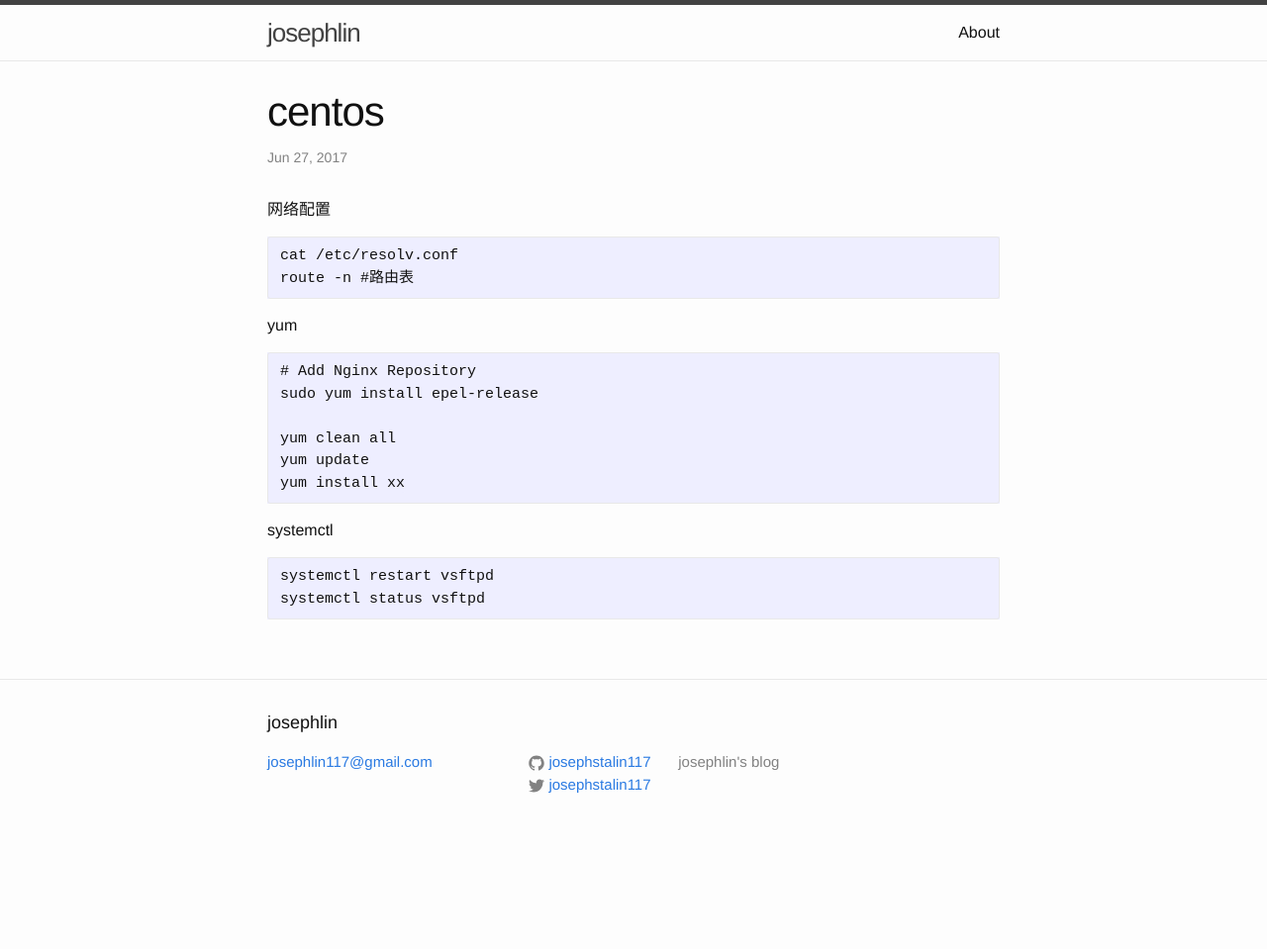
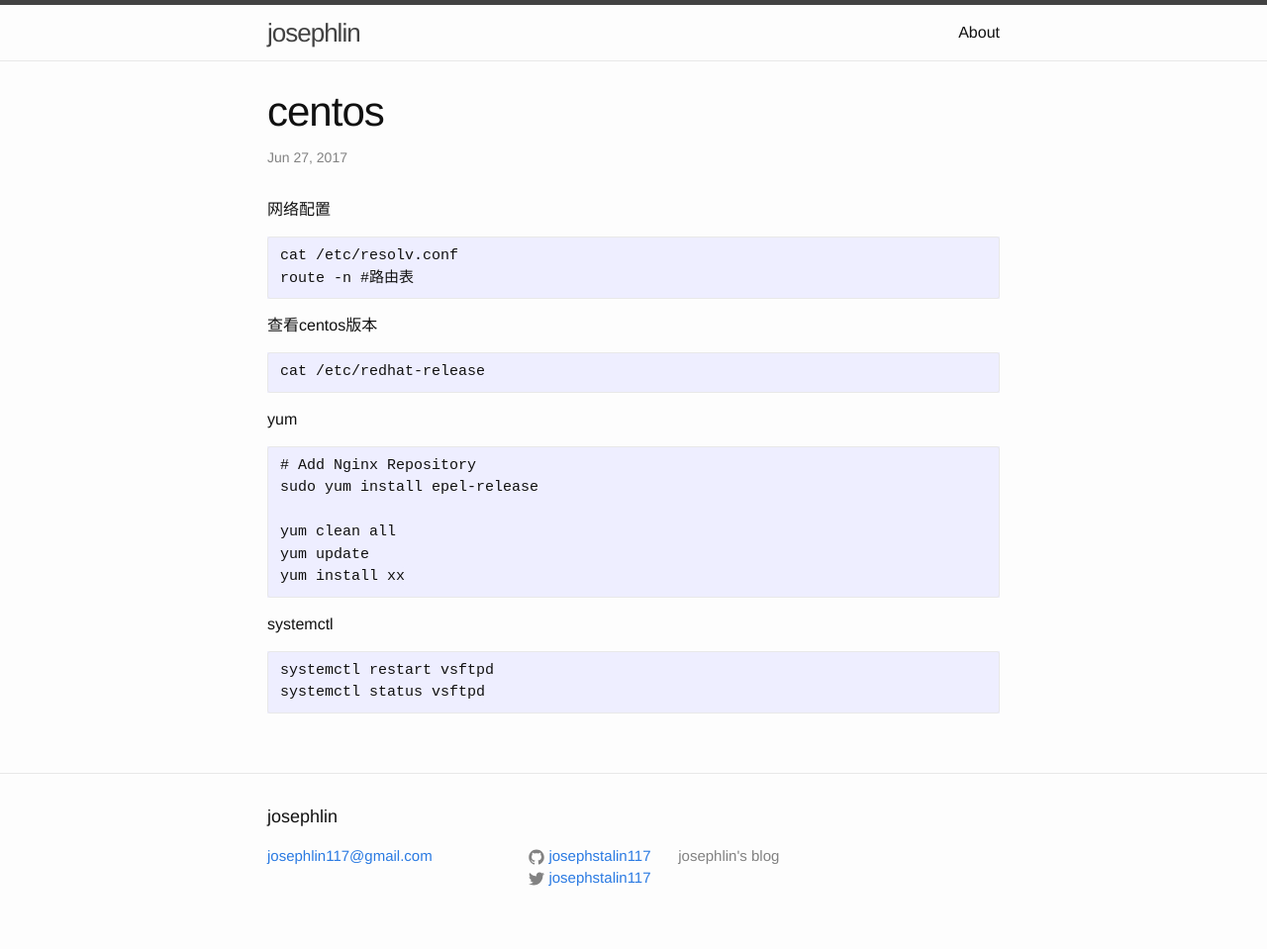
Before and after one commit to josephstalin117/josephstalin117.github.io, a Jekyll site: the page built from _posts/2017-06-27-centos.markdown, in a window 1280 px wide. Shown: the whole page at 99% size. Built offline with Jekyll 4.4.1, drawn with Linux system fonts in a browser that asks for light colours; before the commit the page ends 900 px from its top, so only the background shows below that.

````diff
--- a/_posts/2017-06-27-centos.markdown
+++ b/_posts/2017-06-27-centos.markdown
@@ -9,6 +9,11 @@
 ```
 cat /etc/resolv.conf
 route -n #路由表
+```
+
+查看centos版本
+```
+cat /etc/redhat-release
 ```
 
 yum
````
